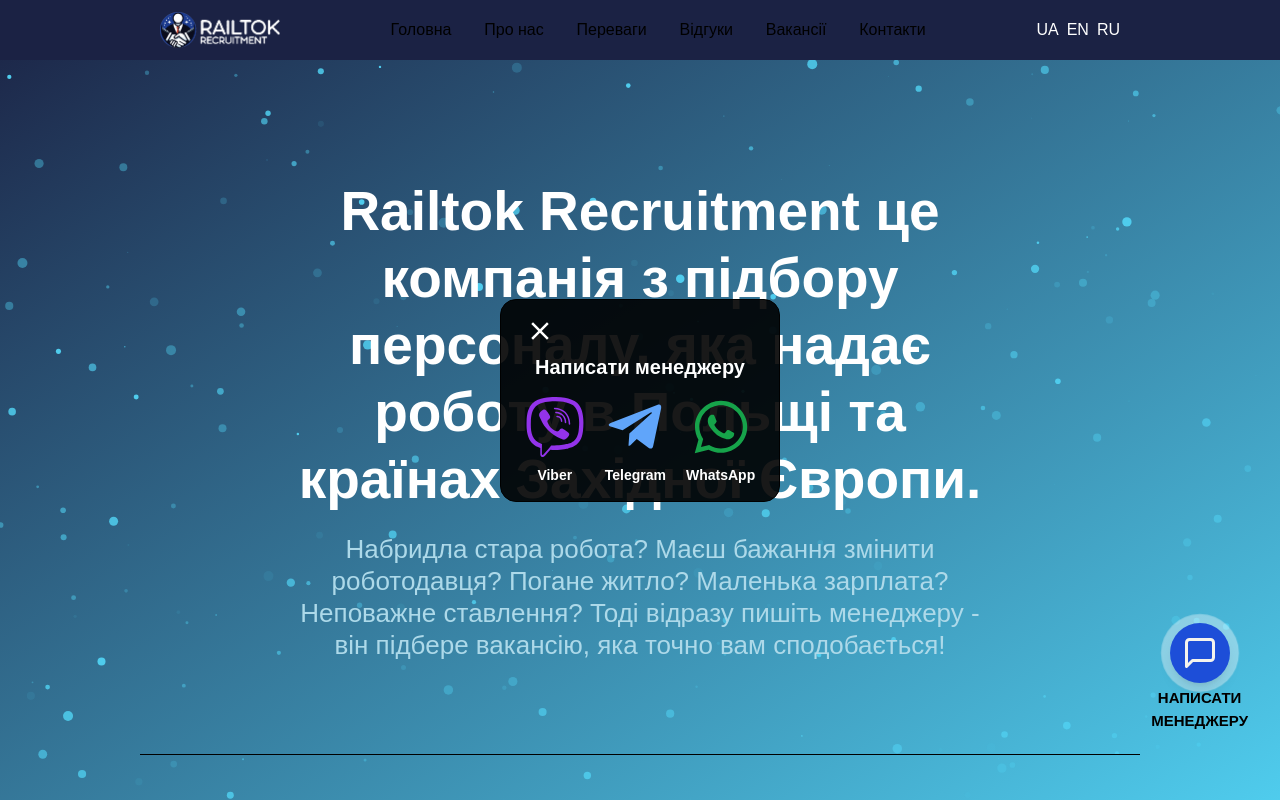
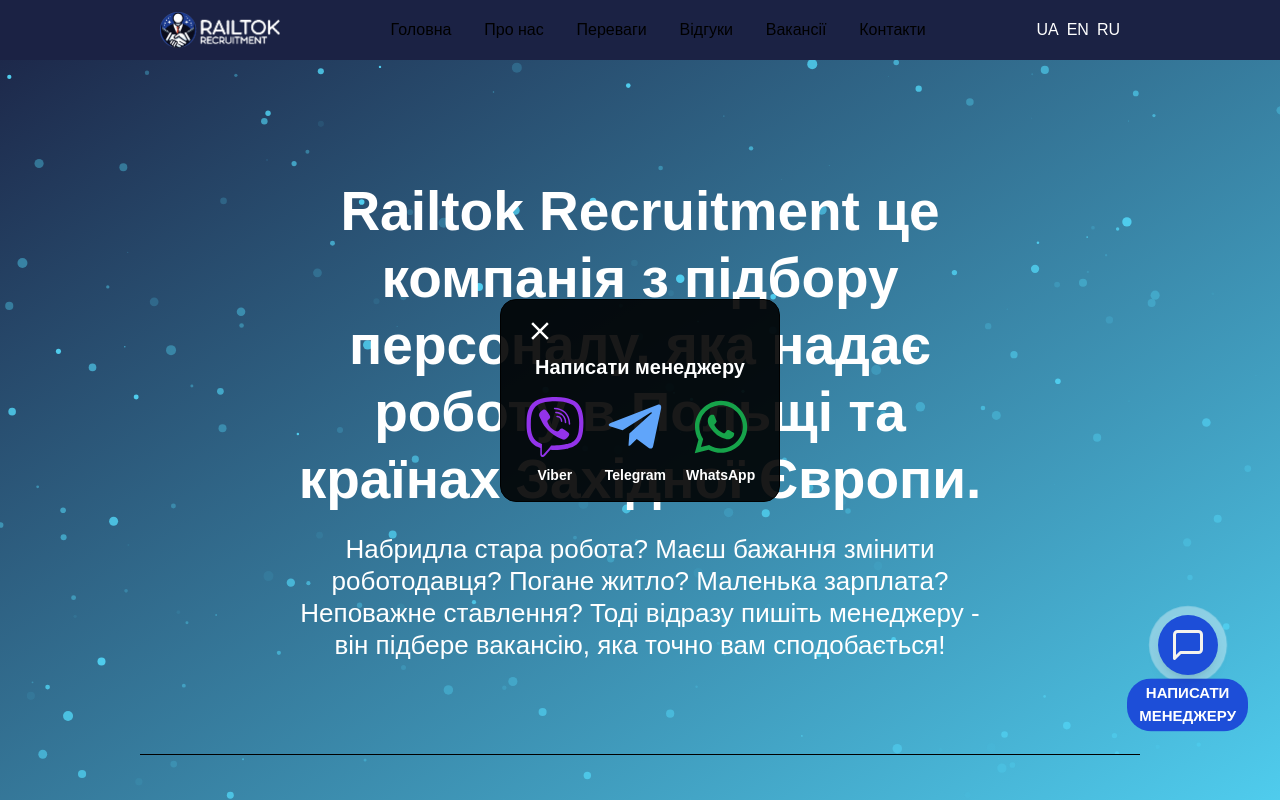
Before and after one commit to Towikk01/railtok, a Next.js app: page / in a window 1280 px wide. Shown: the top 800 px of the page. Built offline with nearby package versions, Linux system fonts and the light colour scheme; a web font is replaced by a local one.

Commit message:
fixed 29

```diff
--- a/src/app/components/apply-block/ApplyBlock.jsx
+++ b/src/app/components/apply-block/ApplyBlock.jsx
@@ -18,7 +18,7 @@ const DynamicBlock = ({  title, description,  isLast = true }) => {
 				<h3 className="text-[18px] text-white lg:whitespace-pre md:text-[24px] border-b border-white w-fit md:leading-8 lg: font-medium md:font-normal text-textPrimary leading-[26px]">
 					{title}
 				</h3>
-				<p className="text-[18px] md:text-base text-white  md:leading-[26px] text-white/95 font-normal leading-[22px]  md:mb-0 md:mr-[30px] lg:mr-0 lg:max-w-[306px] md:max-w-[163px]">
+				<p className="text-[20px] md:text-base text-white  md:leading-[26px] text-white/95 font-normal leading-[22px]  md:mb-0 md:mr-[30px] lg:mr-0 lg:max-w-[306px] md:max-w-[163px]">
 					{description}
 				</p>
 			</div>
--- a/src/app/components/button/Button.jsx
+++ b/src/app/components/button/Button.jsx
@@ -72,9 +72,9 @@ const Button = ({ onClick }) => {
 					<FiMessageSquare className="text-4xl" />
 				</button>
 			</div>
-			<div className="text-white font-semibold animate-bounce" style={{ textAlign: 'center' }}>
-				<span className="block text-[15px] text-black">{currentTranslations.button.split(' ')[0].toUpperCase()}</span>
-				<span className="block text-[15px] text-black">{language === 'en'? '' :currentTranslations.button.split(' ')[1].toUpperCase()}</span>
+			<div className="text-white font-semibold bg-blue-700 rounded-3xl px-3 py-1 animate-bounce" style={{ textAlign: 'center' }}>
+				<span className="block text-[15px]">{currentTranslations.button.split(' ')[0].toUpperCase()}</span>
+				<span className="block text-[15px]">{language === 'en'? '' :currentTranslations.button.split(' ')[1].toUpperCase()}</span>
 			</div>
 		</div>
 	);
--- a/src/app/sections/heading/Heading.jsx
+++ b/src/app/sections/heading/Heading.jsx
@@ -14,7 +14,7 @@ const Heading = () => {
 					<h1 className="md:text-[50px] text-[40px] lg:text-[55px]  text-white font-bold lg:leading-[67px] text-center">
 						{currentTranslations.heading.title}
 					</h1>
-					<p className="text-[26px] text-[#ADD9E9]  leading-8 text-center">
+					<p className="text-[26px] text-white  leading-8 text-center">
 						{currentTranslations.heading.description}
 					</p>
 				</div>
```
